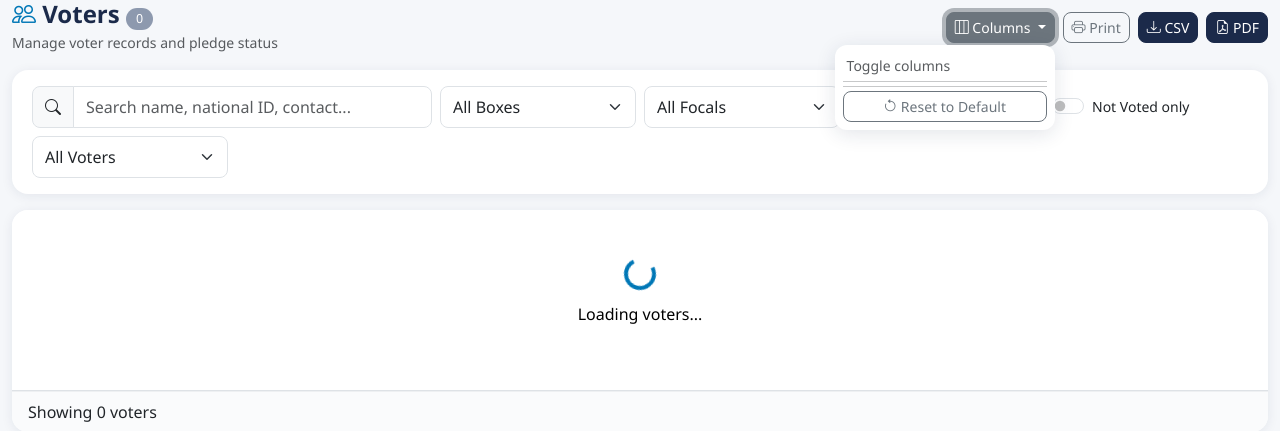
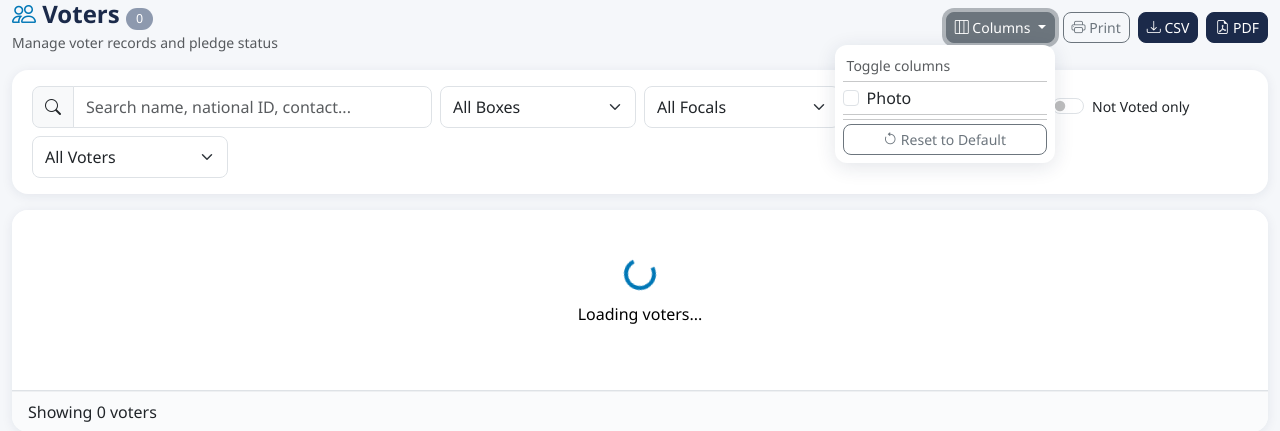
Before and after one commit to rishal1123/Vote-Council-Bussiness, a Python web app: template app/templates/voters/list.html in a window 1280 px wide, after a click on "Columns". Shown: the top 431 px of the page. Run offline with Jinja, Linux system fonts and the light colour scheme; the template is opened without the code that fills it, so the values that code supplies are empty.

Commit message:
Fix column order: exclude photo from colOrder since it renders inside Name
Photo was occupying a position in colOrder which caused order collisions
when other columns (like EC#) were set to order 0. Photo is now excluded
from the column ordering array (like name) since it's always rendered
inside the Name cell. Photo toggle is shown separately at top of dropdown.

Co-Authored-By: Claude Opus 4.6 (1M context) <noreply@anthropic.com>

```diff
--- a/app/templates/voters/list.html
+++ b/app/templates/voters/list.html
@@ -219,7 +219,7 @@ async function loadColumnPrefs() {
         .filter(([k,v]) => typeof v === 'object' && k !== 'name')
         .sort((a,b) => (a[1].order ?? 999) - (b[1].order ?? 999));
 
-    colOrder = entries.map(([k]) => colKeyMap[k] || k).filter(k => k !== 'name');
+    colOrder = entries.map(([k]) => colKeyMap[k] || k).filter(k => k !== 'name' && k !== 'photo');
 
     // Set defaults from admin 'list' visibility
     const defaults = {};
@@ -239,9 +239,13 @@ async function loadColumnPrefs() {
         visibleCols = defaults;
     }
 
-    // Rebuild dropdown checkboxes in admin order
+    // Rebuild dropdown checkboxes — photo first (special), then columns in admin order
     const dropdown = document.getElementById('columnDropdown');
     let html = '<small class="text-muted px-1">Toggle columns</small><hr class="my-1">';
+    // Photo toggle (rendered inside Name cell, not a table column)
+    const photoChecked = visibleCols['photo'] ? 'checked' : '';
+    html += `<div class="form-check"><input class="form-check-input col-toggle" type="checkbox" id="col_photo" data-col="photo" ${photoChecked}><label class="form-check-label" for="col_photo">Photo</label></div>`;
+    html += '<hr class="my-1">';
     for (const jsKey of colOrder) {
         const adminKey = jsToAdmin[jsKey] || jsKey;
         const label = (adminColSettings[adminKey] || {}).label || jsKey;
```
